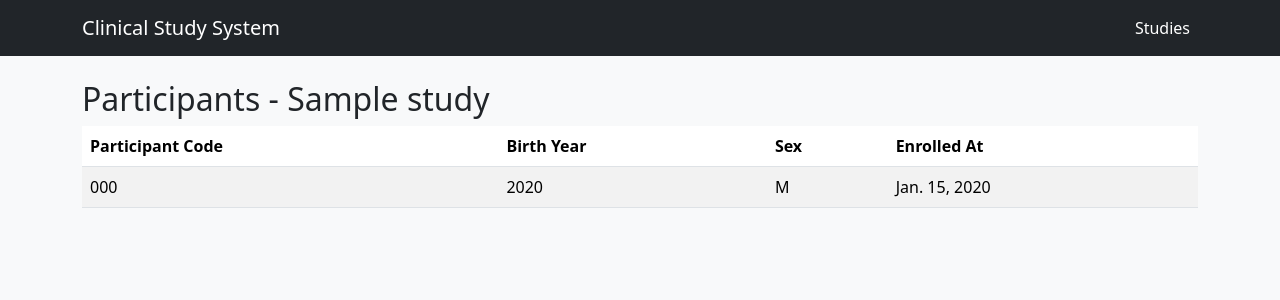
After one commit to Aditya425/longitudinal-edc, a Django app: page /participants/studies/1/participants in a window 1280 px wide. The commit adds this page. Shown: the top 300 px of the page. Run offline with Django 5.2, Linux system fonts and the light colour scheme; tables that the repository leaves empty hold one stand-in row (values such as "Sample post"); parts of the project's set-up code (start-up, migrations or seed data) failed here and were passed over.

Commit message:
Participant list

```diff
--- a/apps/participants/models.py
+++ b/apps/participants/models.py
@@ -33,8 +33,8 @@ class Visit(models.Model):
     #the ideal date when the participant should visit. For eg: if we consider baseline as Jan 1 then due_date will be Jan 1 (the actual date which participant visited is recorded in actual_date). Also when we calculate dates after baseline then it is: due_date = baseline + visit_type. Eg: if baseline is on Jan 1 and we want to calculate the due_date for the participant for month 3 then we do: Jan 1 + month_3 = Jan 1 + 90 = April 1 i.e 01/04/2026
     due_date = models.DateField()
     #window_before and window_after. This is the date not days
-    window_start = models.DateField()
-    window_end = models.DateField()
+    window_start = models.DateField(null=True)
+    window_end = models.DateField(null=True)
     #the status of the visit
     #scheduled: planned but not done yet, completed: participant has visited (actual_date != NULL), missed: window has passed (current date > window_end)
     status = models.CharField(max_length=20, choices=[('scheduled', 'Scheduled'), ('completed', 'Completed'), ('missed', 'Missed')], default="scheduled")
--- /dev/null
+++ b/apps/participants/templates/participants/list.html
@@ -0,0 +1,32 @@
+{% extends 'base.html' %}
+{% block title %}Participants{% endblock %}
+{% block content %}
+
+<h2>Participants - {{ study.name }}</h2>
+
+<table class="table table-striped">
+    <thead>
+        <tr>
+            <th>Participant Code</th>
+            <th>Birth Year</th>
+            <th>Sex</th>
+            <th>Enrolled At</th>
+        </tr>
+    </thead>
+
+    <tbody>
+        {% for participant in participants %}
+        <tr>
+            <td>{{ participant.participant_code }}</td>
+            <td>{{ participant.birth_year }}</td>
+            <td>{{ participant.sex }}</td>
+            <td>{{ participant.enrolled_at }}</td>
+        </tr>
+        {% empty %}
+        <tr>
+            <td colspan="4">No participants yet</td>
+        </tr>
+        {% endfor %}
+    </tbody>
+</table>
+{% endblock %}
--- /dev/null
+++ b/apps/participants/urls.py
@@ -0,0 +1,6 @@
+from django.urls import path
+from .views import participants_list
+
+urlpatterns = [
+    path("studies/<int:study_id>/participants", participants_list, name='participants_list')
+]
--- a/apps/participants/views.py
+++ b/apps/participants/views.py
@@ -1,3 +1,11 @@
-from django.shortcuts import render
+from django.shortcuts import render, get_object_or_404
+from apps.studies.models import Study
+from .models import Participant
 
 # Create your views here.
+def participants_list(request, study_id):
+    #get the study object from the study id
+    study = get_object_or_404(Study, id=study_id)
+    #get the participants related to the study
+    participants = Participant.objects.filter(study=study).order_by('participant_code')
+    return render(request, 'participants/list.html', {'study': study, 'participants': participants})
--- a/apps/studies/templates/studies/detail.html
+++ b/apps/studies/templates/studies/detail.html
@@ -5,6 +5,11 @@
 <h2>{{ study.name }}</h2>
 <p><strong>Protocol ID:</strong> {{ study.protocol_id }}</p>
 <p><strong>Description:</strong> {{ study.description }}</p>
+
+<!--the link which will take us to participants list-->
+<a href="{% url 'participants_list' study.id %}" class="btn btn-primary">
+    View Participants
+</a>
 
 <hr>
 <!--Displaying participant details as a table-->
--- a/config/urls.py
+++ b/config/urls.py
@@ -19,5 +19,6 @@ from django.urls import path, include
 
 urlpatterns = [
     path('admin/', admin.site.urls),
-    path("", include("apps.studies.urls"))
+    path("", include("apps.studies.urls")),
+    path("participants/", include("apps.participants.urls"))
 ]
```
Also changed, not shown: Readme.md, apps/participants/migrations/0002_alter_visit_options_rename_visit_date_visit_due_date_and_more.py (added).
